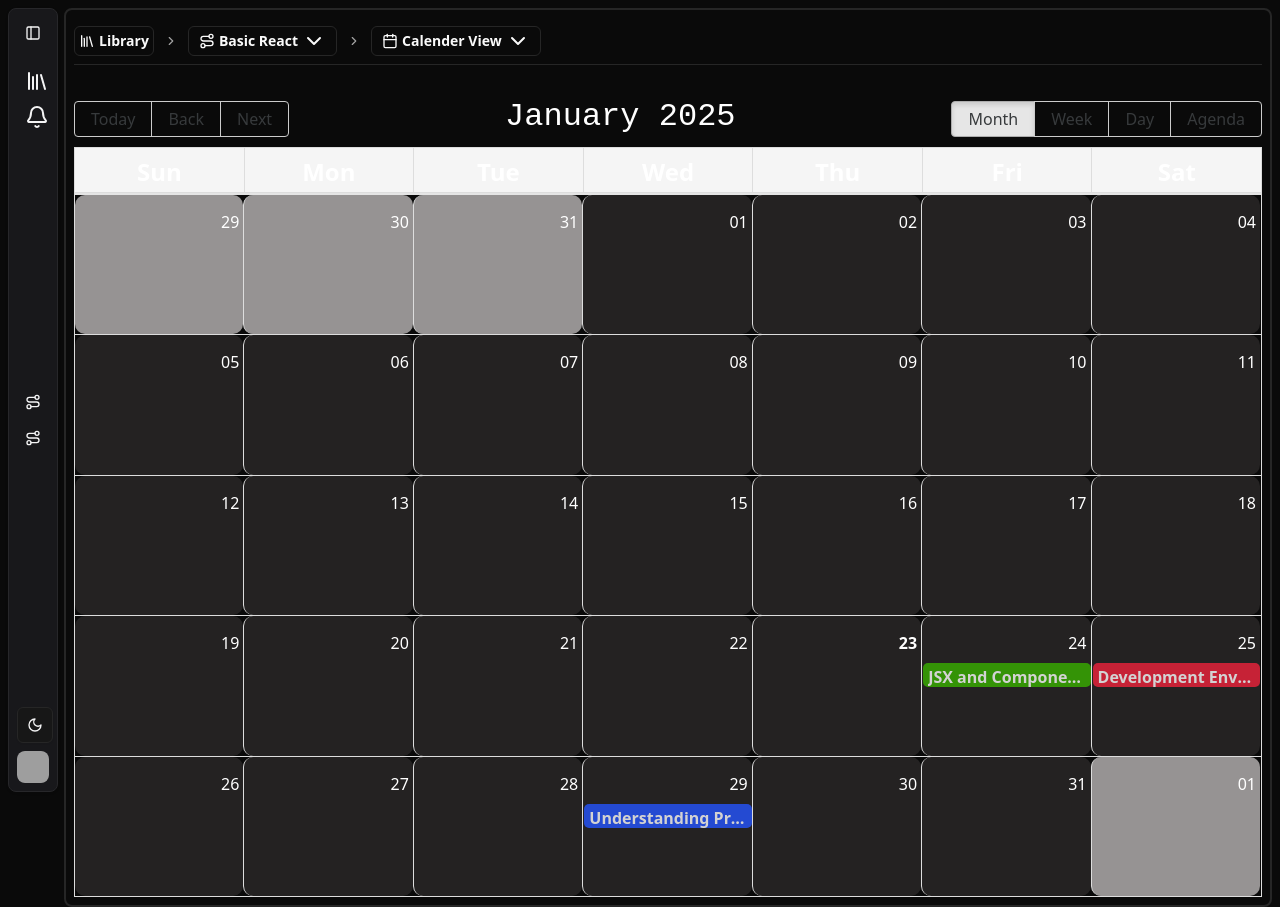
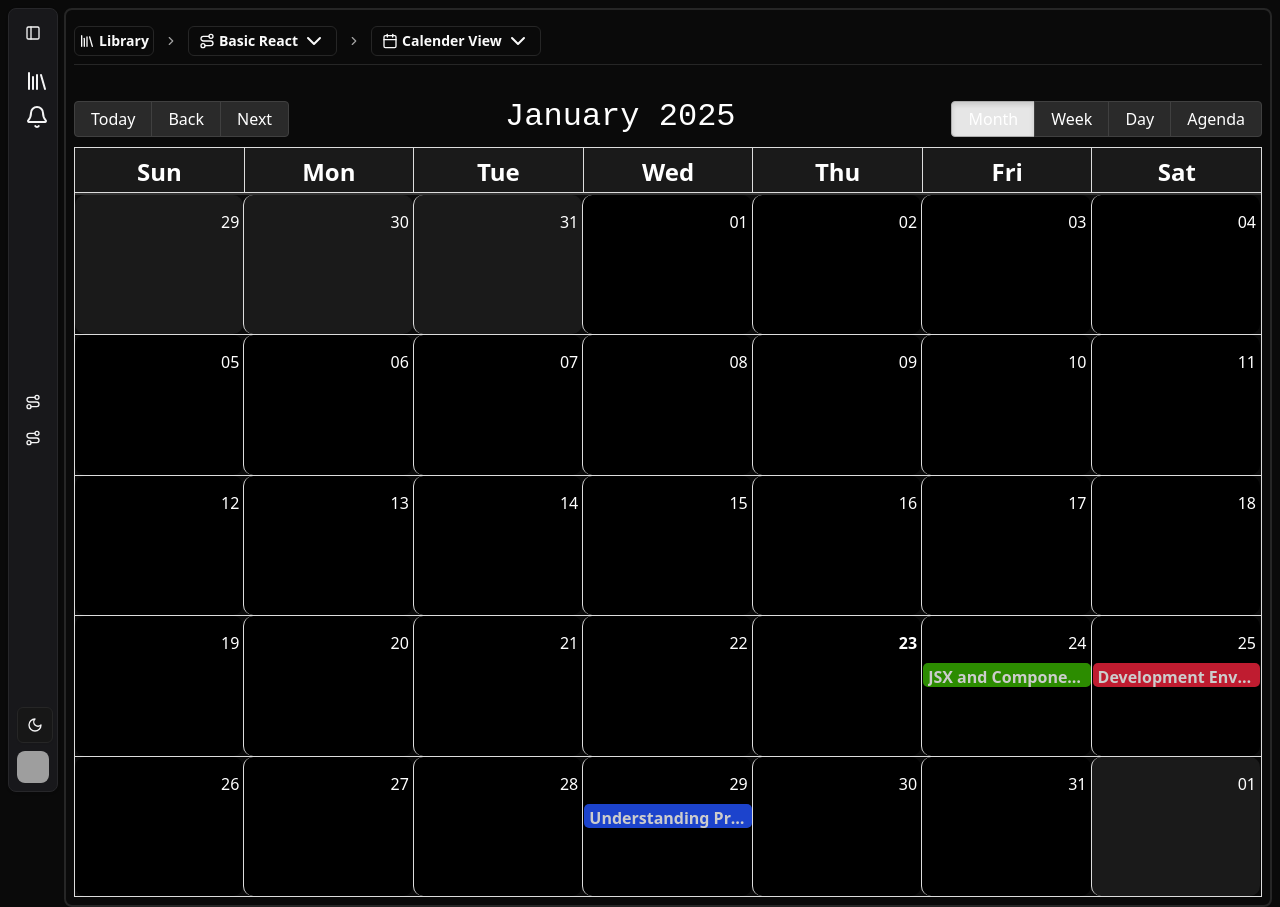
Before and after one commit to 712Kunal/Classroom.io, a React (Vite) app in the folder frontend/: page /app/library/pathways/1/calender in a window 1280 px wide. Built offline with nearby package versions, Linux system fonts and the light colour scheme; grey boxes are pictures that could not be loaded.

Commit message:
improove the styling of the calender in the dark mode

```diff
--- a/frontend/src/App.css
+++ b/frontend/src/App.css
@@ -11,9 +11,20 @@
   font-family: monospace;
 }
 
+/* Improve header contrast in dark mode */
+.dark .rbc-toolbar-label {
+  color: white;
+}
+
 .rbc-month-view .rbc-month-header {
   background-color: #f5f5f5;
   border-bottom: 2px solid #e5e5e5 !important;
+}
+
+/* Dark mode header styling */
+.dark .rbc-month-view .rbc-month-header {
+  background-color: #1a1a1a;
+  border-bottom: 2px solid #333 !important;
 }
 
 .rbc-month-view .rbc-month-header .rbc-header span {
@@ -21,19 +32,41 @@
   font-weight: 600;
 }
 
+/* Improve header text contrast in dark mode */
+.dark .rbc-month-view .rbc-month-header .rbc-header span {
+  color: white;
+}
+
 .rbc-month-row .rbc-button-link {
   font-size: 1rem;
-  color: white;
+  color: black;
+}
+
+/* Improve date number contrast in dark mode */
+.dark .rbc-month-row .rbc-button-link {
+  color: #fff;
 }
 
 .rbc-month-view .rbc-day-bg {
   border-radius: 10px;
-  background-color: rgb(36, 34, 34);
-  color: white;
+  background-color: whitesmoke;
+}
+
+.dark .rbc-today {
+  background-color: rgba(71, 160, 233, 0.15);
+}
+
+/* Improve day background in dark mode */
+.dark .rbc-month-view .rbc-day-bg {
+  background-color: rgb(0, 0, 0);
 }
 
 .rbc-month-view .rbc-off-range-bg {
   background-color: #969393;
+}
+
+.dark .rbc-month-view .rbc-off-range-bg {
+  background-color: #1a1a1a;
 }
 
 .rbc-event {
@@ -46,17 +79,22 @@
   font-weight: 600;
 }
 
+/* Improve event contrast in dark mode */
+.dark .rbc-event {
+  opacity: 0.9;
+}
+
 .rbc-event:hover {
   transform: translateY(-2px);
   box-shadow: 0 4px 6px rgba(0, 0, 0, 1);
 }
 
 .rbc-timeslot-group {
-  min-height: 40px !important; /* This controls the height of each time block */
+  min-height: 40px !important;
 }
 
 .rbc-time-gutter {
-  width: 80px; /* Reduce the width of the time column */
+  width: 80px;
 }
 
 .rbc-time-gutter .rbc-timeslot-group {
@@ -64,8 +102,33 @@
   color: black;
 }
 
+/* Improve time column contrast in dark mode */
+.dark .rbc-time-gutter .rbc-timeslot-group {
+  color: white;
+}
+
+.dark .rbc-time-view {
+  border-color: #333;
+}
+
+.dark .rbc-time-view .rbc-time-content {
+  border-top: 1px solid #333;
+}
+
+/* Changed vertical separators */
+.dark .rbc-time-view .rbc-time-content > * + * > * {
+  border-left: 1px solid #333;
+}
+
 .rbc-time-view .rbc-time-header {
   height: 4rem;
+}
+
+/* Changed header borders */
+.dark .rbc-time-header {
+  border-right: 1px solid #333;
+  border-left: 1px solid #333;
+  border-bottom: 1px solid #333;
 }
 
 .rbc-time-view .rbc-time-header-content {
@@ -78,10 +141,23 @@
   align-items: center;
 }
 
+/* Changed horizontal time slot separators */
+.dark .rbc-timeslot-group {
+  border-bottom: 1px solid #333;
+}
+
 .rbc-time-gutter .rbc-timeslot-group .rbc-time-slot {
   height: 12px !important;
   display: flex !important;
   align-items: center !important;
+}
+
+.dark .rbc-time-content .rbc-time-slot {
+  border-top: none; /* This removes the middle lines between hours */
+}
+
+.dark .rbc-timeslot-group {
+  border-bottom: 1px solid #333; /* This maintains only the hour dividers */
 }
 
 .rbc-time-column .rbc-timeslot-group .rbc-time-slot span {
@@ -98,6 +174,19 @@
   background-color: #f5f5f5;
 }
 
+/* Improve agenda view contrast in dark mode */
+.dark .rbc-agenda-table thead {
+  background-color: #1a1a1a;
+  color: white;
+}
+
+/* Improve toolbar button contrast in dark mode */
+.dark .rbc-btn-group button {
+  color: white;
+  background-color: #2a2a2a;
+  border-color: #404040;
+}
+
 .rbc-agenda-table tbody {
   font-size: 1.2rem !important;
   font-weight: normal !important;
--- a/frontend/src/assets/data/dummy.json
+++ b/frontend/src/assets/data/dummy.json
@@ -69,7 +69,7 @@
             "taskNumber": 3,
             "taskTitle": "Understanding Props",
             "description": "Learn how to pass and use props between components",
-            "scheduledDate": "2025-01-29T00:00:00",
+            "scheduledDate": "2025-01-29T14:00:00",
             "completedDate": null,
             "isDone": false,
             "lateMark": false,
```
